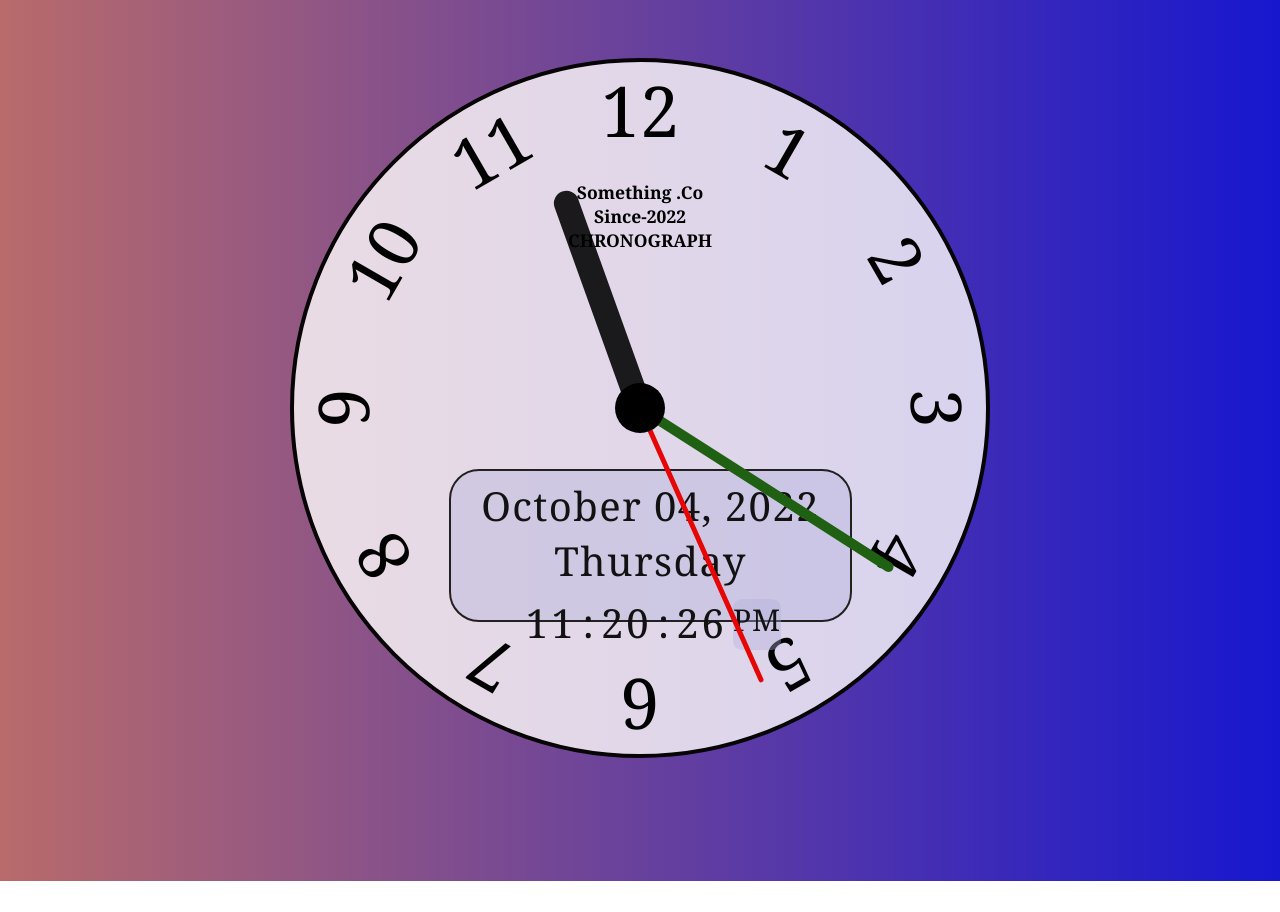
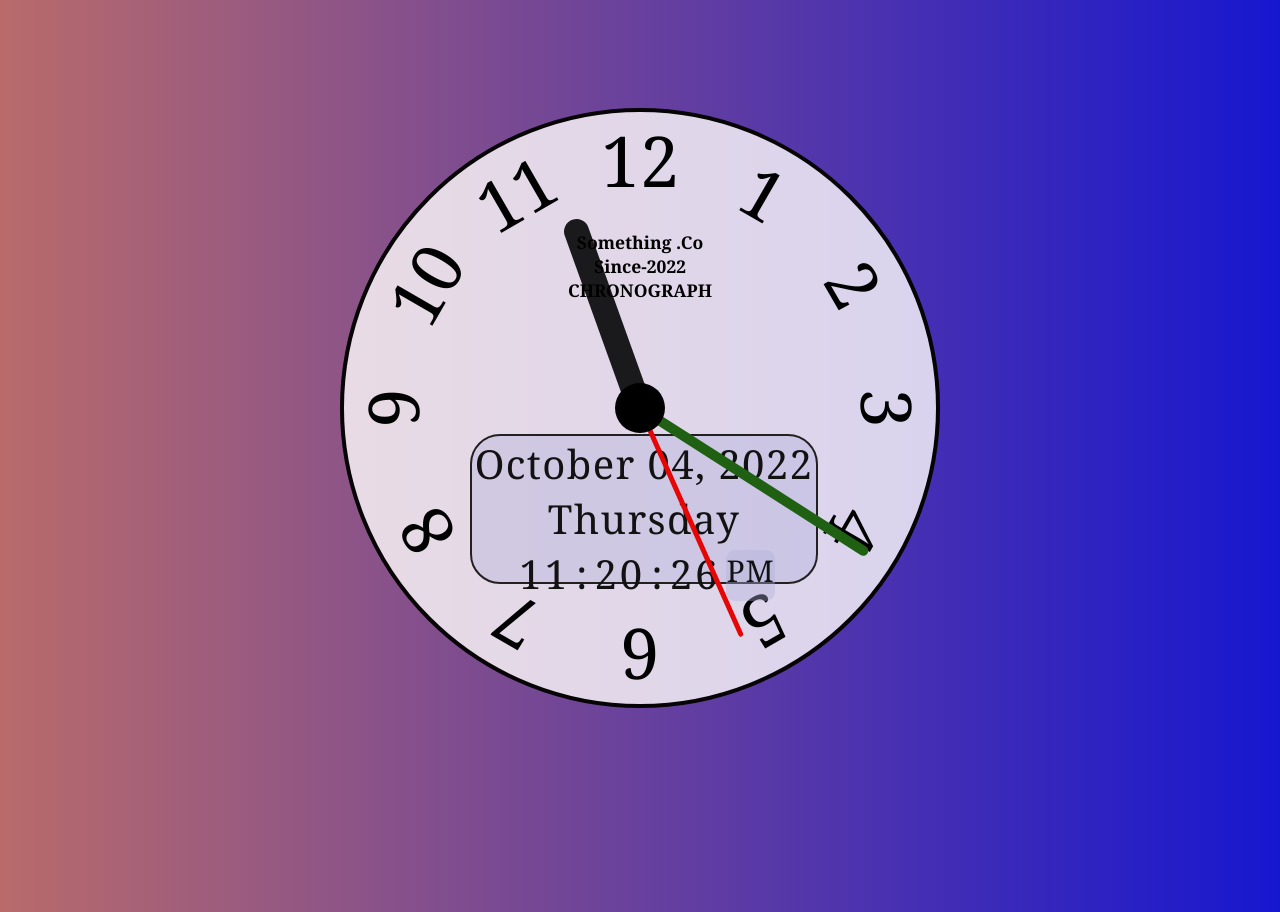
Before and after one commit to ShahriarAbsar/JAVASCRIPT-CLOCK, a plain HTML site: page index.html in a window 1280 px wide. Before the commit the page ends 881 px from the top, so only its background shows below. Drawn offline with Linux system fonts and the light colour scheme.

Commit message:
fix commit

```diff
--- a/style.css
+++ b/style.css
@@ -172,7 +172,7 @@ overflow: hidden;
 
 
 
-@media only screen and (min-width:1000px){
+@media only screen and (min-width:1200px){
 
     body{
 background: linear-gradient(to right, rgb(185, 107, 107),rgb(23, 23, 207));
@@ -184,8 +184,8 @@ overflow: hidden;
 
 }
 .clock{
-    width:700px;
-    height:700px;
+    width:600px;
+    height:600px;
 
     background-color: rgba(255, 253, 253, 0.8);
     border-radius: 500px;
@@ -236,21 +236,21 @@ overflow: hidden;
 
 
     width: 25px;
-    height: 230px;
+    height: 200px;
     background-color: rgba(0, 0, 0, 0.882);
     border-radius: 30px;
 }
 .clock .hand.minute{
 
     width: 10px;
-    height: 300px;
+    height: 270px;
     background-color: rgb(32, 96, 19);
     border-radius: 30px;
 }
 .clock .hand.second{
 
     width: 5px;
-    height: 300px;
+    height: 250px;
     background-color: rgb(230, 6, 6);
     border-radius: 30px;
 }
@@ -283,14 +283,14 @@ overflow: hidden;
 .Datetime{
     color: rgb(18, 18, 18);
     background: #afafd761;
-    height: 153px;
-    width: 403px;
+    height: 150px;
+    width: 348px;
     padding: 0px 0px;
     border: 2px solid rgb(34, 32, 32);
     border-radius: 30px;
     position: absolute;
-    right: 134px;
-    bottom: 132px;
+    right: 118px;
+    bottom: 120px;
     transition: 1s;
     transition-property : background , box-shadow ;
     font-size: smaller
@@ -303,6 +303,7 @@ overflow: hidden;
     font-size: 40px;
     text-align: center;
     letter-spacing: 1.4px;
+    padding: 0px;
 }
 .time{
     font-size: 40px;
```
